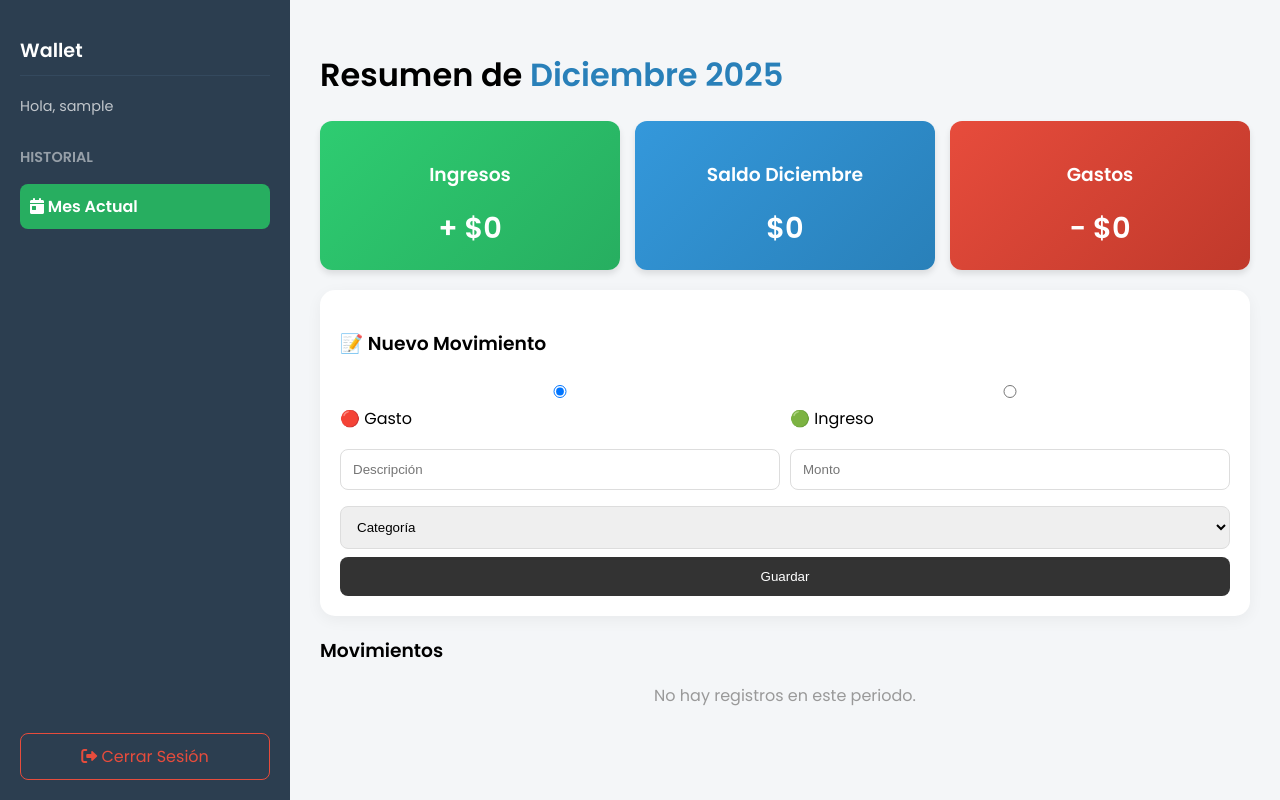
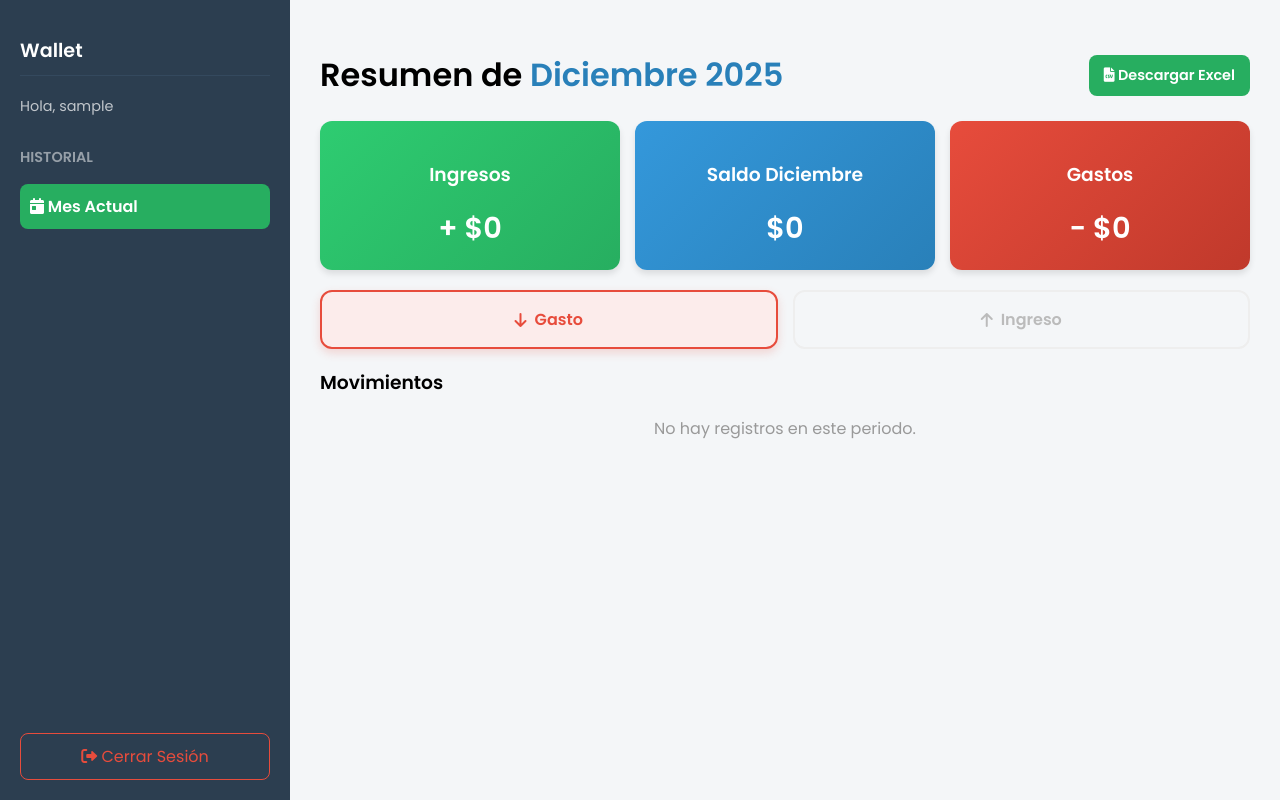
Before and after one commit to nicoco333/proyecto, a Flask app: page / in a window 1280 px wide. Run offline with Flask 3, Linux system fonts and the light colour scheme; the visitor is signed in with stand-in values (Sample User, id 1); data that the repository does not hold is empty.

Commit message:
mas cambios en como se ve

```diff
--- a/app.py
+++ b/app.py
@@ -4,6 +4,9 @@ from datetime import datetime
 from sqlalchemy import extract, desc
 from flask_login import LoginManager, UserMixin, login_user, login_required, logout_user, current_user
 from flask_bcrypt import Bcrypt
+import csv
+from io import StringIO
+from flask import make_response
 
 app = Flask(__name__)
 
@@ -153,6 +156,39 @@ def delete(id):
         db.session.commit()
     return redirect(url_for('home'))
 
+@app.route('/descargar_reporte')
+@login_required
+def descargar_reporte():
+    hoy = datetime.today()
+    anio = request.args.get('anio', type=int, default=hoy.year)
+    mes = request.args.get('mes', type=int, default=hoy.month)
+
+    transacciones = Transaccion.query.filter(
+        Transaccion.user_id == current_user.id,
+        extract('month', Transaccion.fecha) == mes,
+        extract('year', Transaccion.fecha) == anio
+    ).order_by(Transaccion.fecha.desc()).all()
+
+    si = StringIO()
+    cw = csv.writer(si)
+
+    cw.writerow(['Fecha', 'Tipo', 'Categoria', 'Descripcion', 'Monto'])
+
+    for t in transacciones:
+        cw.writerow([
+            t.fecha.strftime('%d/%m/%Y'),
+            t.tipo,
+            t.categoria,
+            t.descripcion,
+            t.monto
+        ])
+
+    output = make_response(si.getvalue())
+    output.headers["Content-Disposition"] = f"attachment; filename=reporte_{mes}_{anio}.csv"
+    output.headers["Content-type"] = "text/csv"
+
+    return output
+
 with app.app_context():
         db.create_all()
 if __name__ == '__main__':
--- a/static/style.css
+++ b/static/style.css
@@ -191,3 +191,53 @@ select {
     justify-content: center;
     gap: 10px;
 }
+
+/* --- BOTONES TOGGLE (SELECTOR GASTO/INGRESO) --- */
+.toggle-container {
+    display: flex;
+    gap: 15px; /* Espacio entre los botones */
+    margin-bottom: 15px;
+}
+
+/* 1. Ocultamos el círculo feo por defecto */
+.toggle-container input[type="radio"] {
+    display: none;
+}
+
+/* 2. Estilo base del botón (cuando está apagado) */
+.toggle-btn {
+    flex: 1; /* Que ocupen el mismo ancho */
+    padding: 15px;
+    text-align: center;
+    border: 2px solid #eee; /* Borde gris suave */
+    border-radius: 12px;
+    cursor: pointer;
+    font-weight: 600;
+    color: #bbb; /* Texto gris */
+    transition: all 0.3s ease; /* Animación suave */
+    display: flex;
+    align-items: center;
+    justify-content: center;
+    gap: 8px; /* Espacio entre ícono y texto */
+}
+
+.toggle-btn:hover {
+    background-color: #f9f9f9;
+}
+
+/* 3. Estilo cuando seleccionas GASTO (Rojo) */
+/* La lógica es: "Cuando el input 'tipo-gasto' esté checked, cambia su label hermano" */
+input#tipo-gasto:checked + .toggle-btn.gasto {
+    border-color: #e74c3c;
+    background-color: #fceceb;
+    color: #e74c3c;
+    box-shadow: 0 4px 10px rgba(231, 76, 60, 0.2); /* Sombrita roja */
+}
+
+/* 4. Estilo cuando seleccionas INGRESO (Verde) */
+input#tipo-ingreso:checked + .toggle-btn.ingreso {
+    border-color: #2ecc71;
+    background-color: #eafaf1;
+    color: #2ecc71;
+    box-shadow: 0 4px 10px rgba(46, 204, 113, 0.2); /* Sombrita verde */
+}
--- a/templates/index.html
+++ b/templates/index.html
@@ -43,8 +43,13 @@
 
     <main class="main-content">
 
-        <header>
+        <header style="display: flex; justify-content: space-between; align-items: center;">
             <h1>Resumen de <span style="color: #2980b9;">{{ mes_nombre }} {{ anio_actual }}</span></h1>
+
+            <a href="/descargar_reporte?mes={{ mes_actual }}&anio={{ anio_actual }}"
+            style="background-color: #27ae60; color: white; padding: 10px 15px; text-decoration: none; border-radius: 8px; font-weight: bold; font-size: 0.9rem;">
+                <i class="fas fa-file-csv"></i> Descargar Excel
+            </a>
         </header>
 
         <div class="dashboard">
@@ -62,28 +67,16 @@
             </div>
         </div>
 
-        <div class="form-container">
-            <h3>📝 Nuevo Movimiento</h3>
-            <form action="/agregar" method="POST">
-                <div class="inputs-row" style="margin-bottom: 10px;">
-                    <label style="flex:1;"><input type="radio" name="tipo" value="gasto" checked> 🔴 Gasto</label>
-                    <label style="flex:1;"><input type="radio" name="tipo" value="ingreso"> 🟢 Ingreso</label>
-                </div>
-                <div class="inputs-row">
-                    <input type="text" name="descripcion" placeholder="Descripción" required>
-                    <input type="number" step="0.01" name="monto" placeholder="Monto" required>
-                </div>
-                <select name="categoria" required>
-                    <option value="" disabled selected>Categoría</option>
-                    <option value="Comida">Comida</option>
-                    <option value="Transporte">Transporte</option>
-                    <option value="Estudios">Estudios</option>
-                    <option value="Salidas">Salidas</option>
-                    <option value="Trabajo">Ingresos/Sueldo</option>
-                    <option value="Otro">Otro</option>
-                </select>
-                <button type="submit" class="btn-add">Guardar</button>
-            </form>
+        <div class="toggle-container">
+            <input type="radio" id="tipo-gasto" name="tipo" value="gasto" checked>
+            <label for="tipo-gasto" class="toggle-btn gasto">
+                <i class="fas fa-arrow-down"></i> Gasto
+            </label>
+
+            <input type="radio" id="tipo-ingreso" name="tipo" value="ingreso">
+            <label for="tipo-ingreso" class="toggle-btn ingreso">
+                <i class="fas fa-arrow-up"></i> Ingreso
+            </label>
         </div>
 
         <div class="lista-movimientos">
@@ -124,28 +117,26 @@
         {% endif %}
     </main>
     <script>
-        // Obtenemos los datos que nos mandó Python (Jinja2 los escribe aquí)
-        // El filtro |tojson convierte la lista de Python a texto que JS entiende
         const labels = {{ labels_grafico | tojson }};
         const data = {{ values_grafico | tojson }};
 
         if (labels.length > 0) {
             const ctx = document.getElementById('gastosChart').getContext('2d');
             new Chart(ctx, {
-                type: 'doughnut', // Tipo de gráfico: Dona
+                type: 'doughnut',
                 data: {
                     labels: labels,
                     datasets: [{
                         label: 'Monto ($)',
                         data: data,
                         backgroundColor: [
-                            '#e74c3c', // Rojo
-                            '#3498db', // Azul
-                            '#f1c40f', // Amarillo
-                            '#2ecc71', // Verde
-                            '#9b59b6', // Violeta
-                            '#e67e22', // Naranja
-                            '#95a5a6'  // Gris
+                            '#e74c3c',
+                            '#3498db',
+                            '#f1c40f',
+                            '#2ecc71',
+                            '#9b59b6',
+                            '#e67e22',
+                            '#95a5a6'
                         ],
                         hoverOffset: 4
                     }]
```
